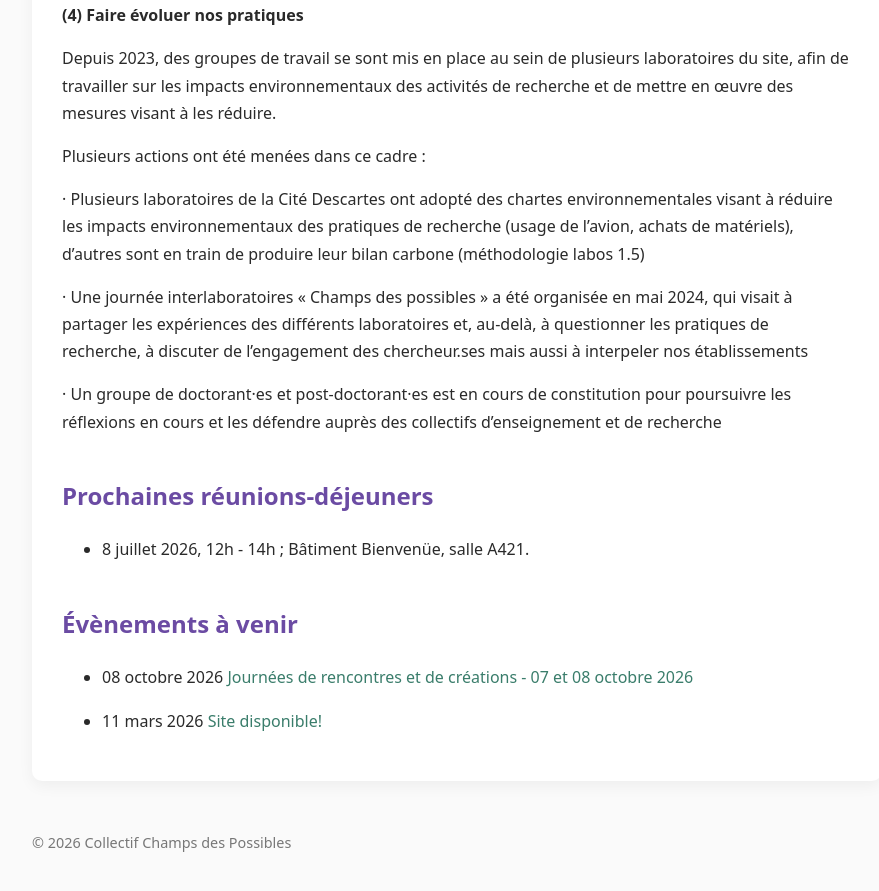
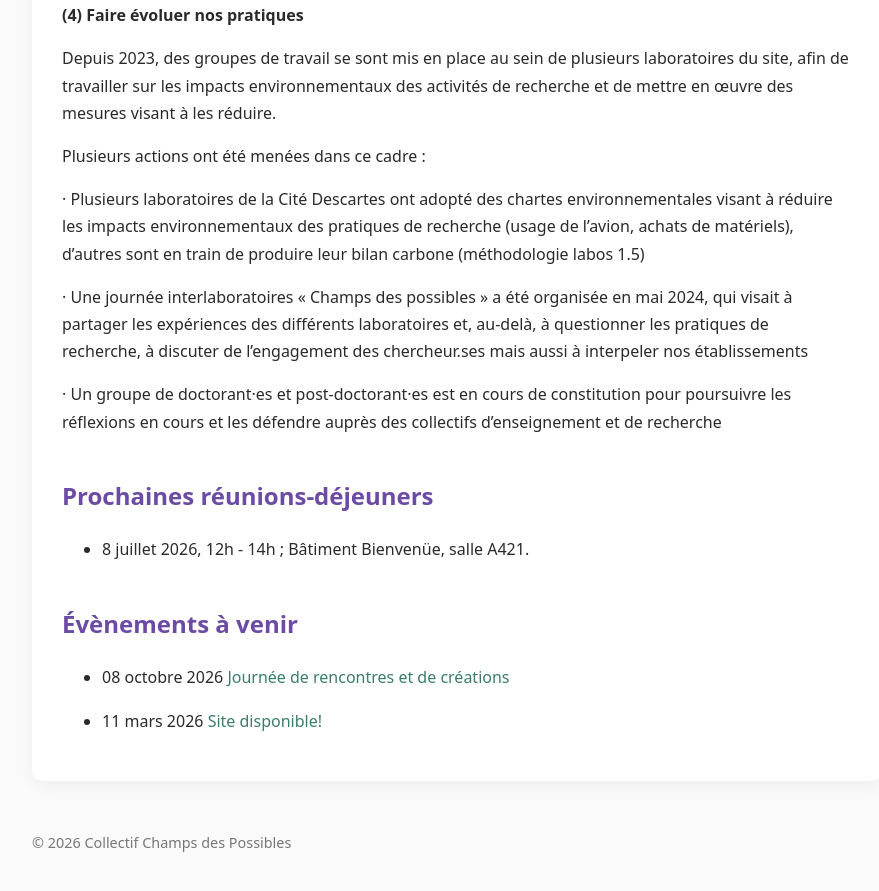
Before and after one commit to champs-des-possibles/champs-des-possibles.github.io, a Jekyll site: the page built from index.md, in a window 1280 px wide and 900 px high, scrolled down 1857 px. Shown: the top 891 px of the window, without its empty margins (183-1062 px from the left). Built offline with Jekyll 4.4.1, drawn with Linux system fonts in a browser that asks for light colours.

Commit message:
Update title for the event on October 7-8, 2026

```diff
--- a/_posts/2026-10-07-journees.md
+++ b/_posts/2026-10-07-journees.md
@@ -1,6 +1,6 @@
 ---
 layout: default
-title: Journées de rencontres et de créations - 07 et 08 octobre 2026
+title: Journée de rencontres et de créations
 date_display: 08 octobre 2026
 ---
 
```
